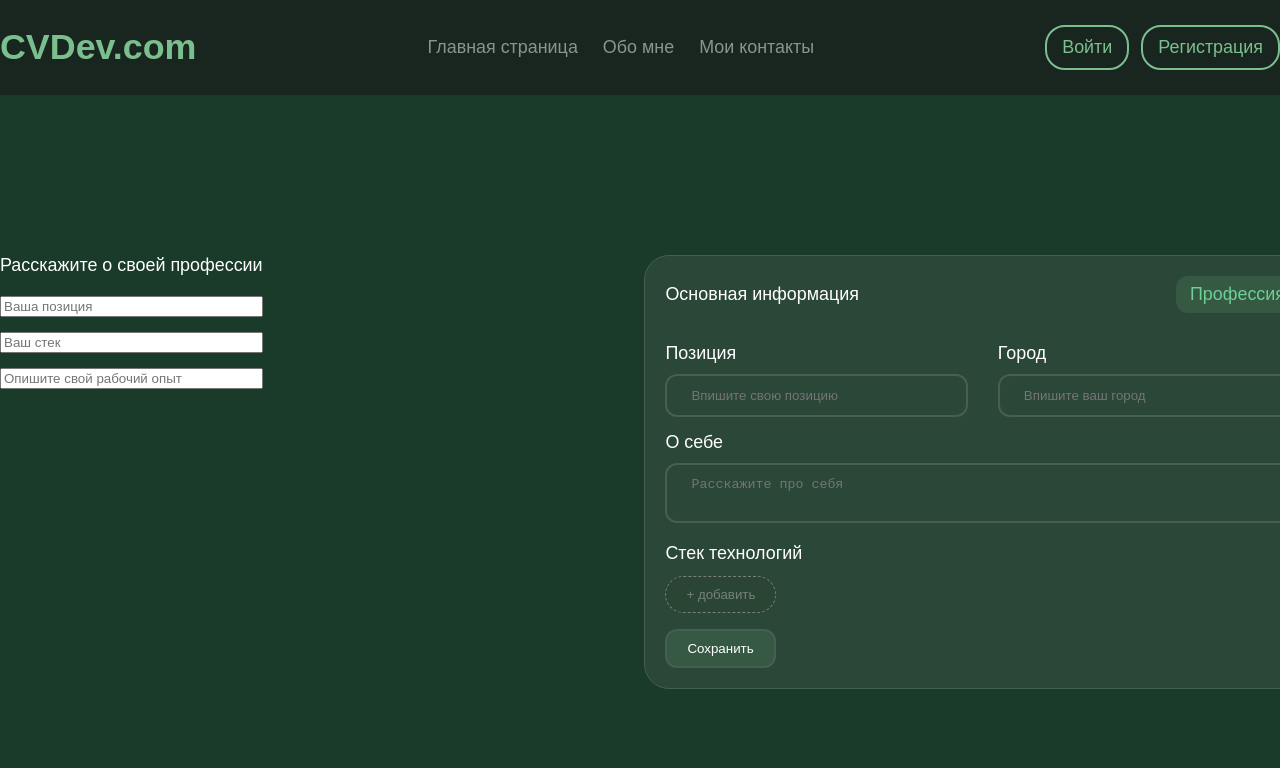
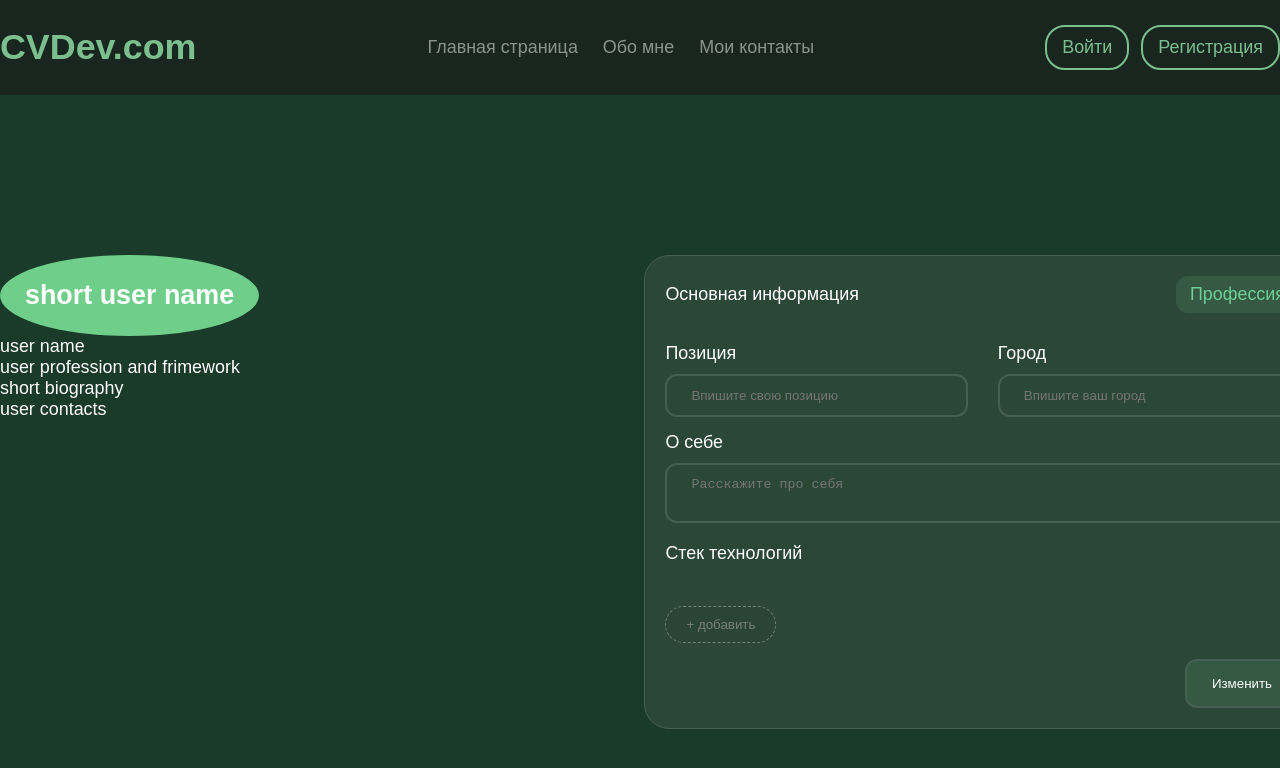
Before and after one commit to Dni-Nochi/Auth-Project, a React (Vite) app in the folder just-learn/: page /profile in a window 1280 px wide. Shown: the top 768 px of the page. Built offline with nearby package versions, Linux system fonts and the light colour scheme.

Commit message:
Продолжаю работать над страницей профиля

```diff
--- a/just-learn/src/components/ForComponents.module.css
+++ b/just-learn/src/components/ForComponents.module.css
@@ -6,3 +6,15 @@
   border-radius: 30px;
   background-color: #2a4534;
 }
+
+.profile_short_info {
+  display: flex;
+  flex-direction: column;
+}
+
+.profile_short_info_avatar {
+  padding: 25px;
+  box-sizing: border-box;
+  background-color: #6fcf8a;
+  border-radius: 50%;
+}
--- /dev/null
+++ b/just-learn/src/components/ProfileLeftSideDes.jsx
@@ -0,0 +1,19 @@
+import styles from './ForComponents.module.css';
+
+function ProfileLeftSideDes() {
+  return (
+    <div className={styles.profile_short_info}>
+      <div>
+        <h2 className={styles.profile_short_info_avatar}>short user name</h2>
+        <p>user name </p>
+        <p>user profession and frimework</p>
+      </div>
+      <p> short biography</p>
+      <div>
+        <p>user contacts</p>
+      </div>
+    </div>
+  );
+}
+
+export default ProfileLeftSideDes;
--- a/just-learn/src/pages/Profile/Profile.jsx
+++ b/just-learn/src/pages/Profile/Profile.jsx
@@ -1,20 +1,55 @@
 import styles from './Profile.module.css';
-import { useState } from 'react';
+import { useState, useEffect } from 'react';
 import { useSelector } from 'react-redux';
 import UserSkills from '../../components/UserSkills';
+import ProfileLeftSideDes from '../../components/ProfileLeftSideDes';
 
 function Profile() {
   const token = useSelector((state) => state.token.tokenValue);
+  const [redact, setRedact] = useState(false);
   const [stackActive, setStackActive] = useState(false);
-  const [stack, setStack] = useState('');
-  const [skills, setSkills] = useState([]);
+  const [stack, setStack] = useState([]);
+  const [inputValue, setInputValue] = useState('');
+  const [profession, setProfession] = useState('');
+  const [city, setCity] = useState('');
+  const [biography, setBiography] = useState('');
+  const [dataMessage, setDataMessage] = useState('');
+
+  function rotateRedact() {
+    setRedact(!redact);
+  }
+
+  async function getUserInfo() {
+    try {
+      const response = await fetch('http://localhost:5000/auth/info', {
+        method: 'GET',
+        headers: { Authorization: `Bearer ${token}` },
+      });
+      const data = await response.json();
+
+      if (!response.ok) {
+        throw data;
+      }
+      console.log(data);
+      setStack(data.userStack);
+      setProfession(data.userProfession);
+      setCity(data.userCity);
+      setBiography(data.userBiography);
+    } catch (err) {
+      console.log(err, token);
+    }
+  }
 
   function createSkill() {
-    if (stack.trim()) {
-      setSkills([...skills, stack]);
-      setStack('');
+    if (inputValue.trim()) {
+      setStack([
+        ...stack,
+        { value: inputValue, id: Date.now() + Math.random() },
+      ]);
+      setInputValue('');
     }
   }
+
   async function userUpdateRequest() {
     try {
       const response = await fetch('http://localhost:5000/auth/profile', {
@@ -23,7 +58,12 @@ function Profile() {
           'Content-Type': 'application/json; charset=UTF-8',
           Authorization: `Bearer ${token}`,
         },
-        body: JSON.stringify({ userStack: skills }),
+        body: JSON.stringify({
+          userStack: stack,
+          userProfession: profession,
+          userCity: city,
+          userBiography: biography,
+        }),
       });
       const data = await response.json();
 
@@ -31,23 +71,29 @@ function Profile() {
         throw data;
       }
 
-      console.log(data);
+      console.log(data.message, token);
+      setDataMessage(data.message);
+      if (data.message) {
+        setTimeout(() => {
+          setDataMessage('');
+        }, 1500);
+      }
     } catch (err) {
       console.log(err);
+      setDataMessage(err.message);
     }
   }
+
+  useEffect(() => {
+    if (token) {
+      getUserInfo();
+    }
+  }, [token]);
   return (
     <section className={styles.profile_cont}>
-      <div>
-        <p>Расскажите о своей профессии </p>
-        <div className={styles.profile_get_info}>
-          <input placeholder="Ваша позиция" />
-          <input placeholder="Ваш стек" />
-          <input placeholder="Опишите свой рабочий опыт" />
-        </div>
-      </div>
+      <ProfileLeftSideDes />
 
-      <div className={styles.profile_main}>
+      <div className={redact ? styles.profile_main_focus : styles.profile_main}>
         <div className={styles.profile_main_title}>
           <p>Основная информация</p>
           <p className={styles.profile_prof}>Профессия</p>
@@ -57,14 +103,22 @@ function Profile() {
             <p>Позиция</p>
             <input
               className={styles.profile_input}
+              value={profession || ''}
               placeholder="Впишите свою позицию"
+              onChange={(e) => setProfession(e.target.value)}
+              disabled={!redact}
             />
           </div>
           <div className={styles.profile_input_cont}>
             <p>Город</p>
             <input
               className={styles.profile_input}
+              value={city || ''}
               placeholder="Впишите ваш город"
+              onChange={(e) => {
+                setCity(e.target.value);
+              }}
+              disabled={!redact}
             />
           </div>
         </div>
@@ -72,38 +126,54 @@ function Profile() {
           <p>О себе</p>
           <textarea
             className={styles.profile_aboutme_input}
+            value={biography || ''}
             placeholder="Расскажите про себя"
+            onChange={(e) => setBiography(e.target.value)}
+            disabled={!redact}
           ></textarea>
         </div>
         <div>
           <p>Стек технологий</p>
-          <div>
-            {skills.map((skill, index) => {
-              return <UserSkills key={index}>{skill}</UserSkills>;
+          <div className={styles.profile_stack}>
+            {stack.map((skill) => {
+              return (
+                <UserSkills className={styles.user_Skill} key={skill.id}>
+                  {skill.value}
+                </UserSkills>
+              );
             })}
           </div>
           <div>
             <button
               onClick={() => {
                 setStackActive(!stackActive);
-                console.log(stackActive);
               }}
               className={styles.profile_create_user_skill}
+              disabled={!redact}
             >
               + добавить
             </button>
             <input
               placeholder="Ваш стек..."
               className={
-                stackActive
+                stackActive && redact
                   ? styles.profile_create_skill
                   : styles.profile_create_skill_no
               }
-              onChange={(e) => setStack(e.target.value)}
+              value={inputValue}
+              onChange={(e) => setInputValue(e.target.value)}
               onKeyDown={(e) => e.key === 'Enter' && createSkill()}
+              disabled={!redact}
             />
           </div>
+          <p>{dataMessage}</p>
         </div>
+        <div className={styles.profile_redact_cont}>
+          {redact ? (
+            <div className={styles.profile_redact_save}>
+              <button className={styles.profile_save} onClick={rotateRedact}>
+                Отменить
+              </button>
               <button
                 className={styles.profile_save}
                 onClick={() => userUpdateRequest()}
@@ -111,15 +181,15 @@ function Profile() {
                 Сохранить
               </button>
             </div>
+          ) : (
+            <button className={styles.profile_save} onClick={rotateRedact}>
+              Изменить
+            </button>
+          )}
+        </div>
+      </div>
     </section>
   );
 }
 
 export default Profile;
-
-{
-  /* <div>
-  <p>О себе</p>
-  <input placeholder="Впишите вашу ссылку на hh" />
-</div>; */
-}
--- a/just-learn/src/pages/Profile/Profile.module.css
+++ b/just-learn/src/pages/Profile/Profile.module.css
@@ -14,6 +14,18 @@
   border: 1px solid #455f52;
   border-radius: 25px;
   background-color: #2a4738;
+  transition: border-color 0.3s ease;
+}
+
+.profile_main_focus {
+  display: flex;
+  flex-direction: column;
+  width: 48%;
+  padding: 20px;
+  border: 1px solid #549e73;
+  border-radius: 25px;
+  background-color: #2a4738;
+  transition: border-color 0.3s ease;
 }
 
 .profile_main_title {
@@ -88,6 +100,13 @@
   border-color: #6ecf96;
 }
 
+.profile_stack {
+  display: flex;
+  flex-wrap: wrap;
+  gap: 15px;
+  padding-block: 15px;
+}
+
 .profile_create_user_skill {
   width: fit-content;
   margin-top: 12px;
@@ -151,7 +170,7 @@
 .profile_save {
   width: fit-content;
   margin-top: 15px;
-  padding: 10px 20px;
+  padding: 15px 25px;
   cursor: pointer;
   color: #fff;
   border: 2px solid #455f52;
@@ -163,3 +182,22 @@
 .profile_save:hover {
   border-color: #7cbf8f;
 }
+
+.profile_redact_cont {
+  display: flex;
+  justify-content: end;
+}
+
+.profile_redact_save {
+  display: flex;
+  gap: 10px;
+}
+
+.user_skill {
+  width: fit-content;
+  padding: 10px 25px;
+  color: #6fcf8a;
+  border: 2px solid #549e73;
+  border-radius: 30px;
+  background-color: #2a4534;
+}
```
Lines whose indentation alone changed are shown as unchanged.
